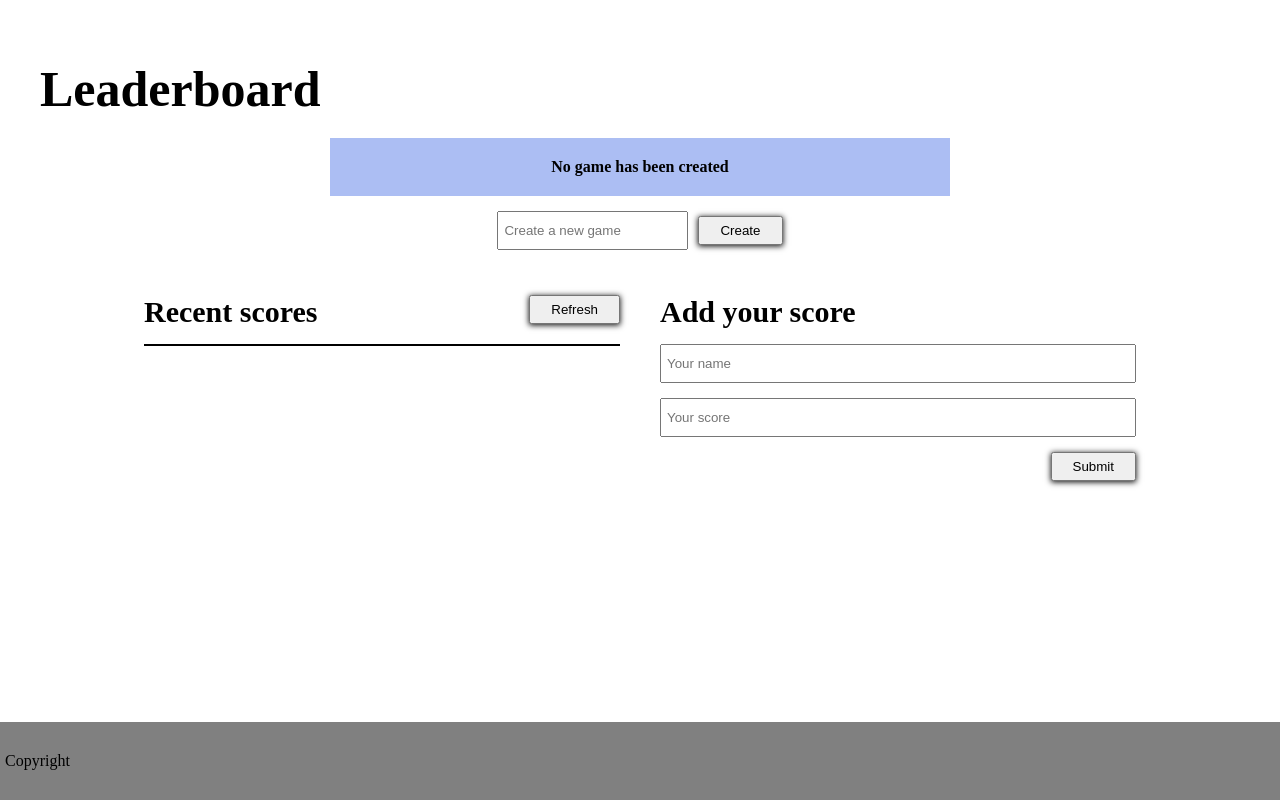
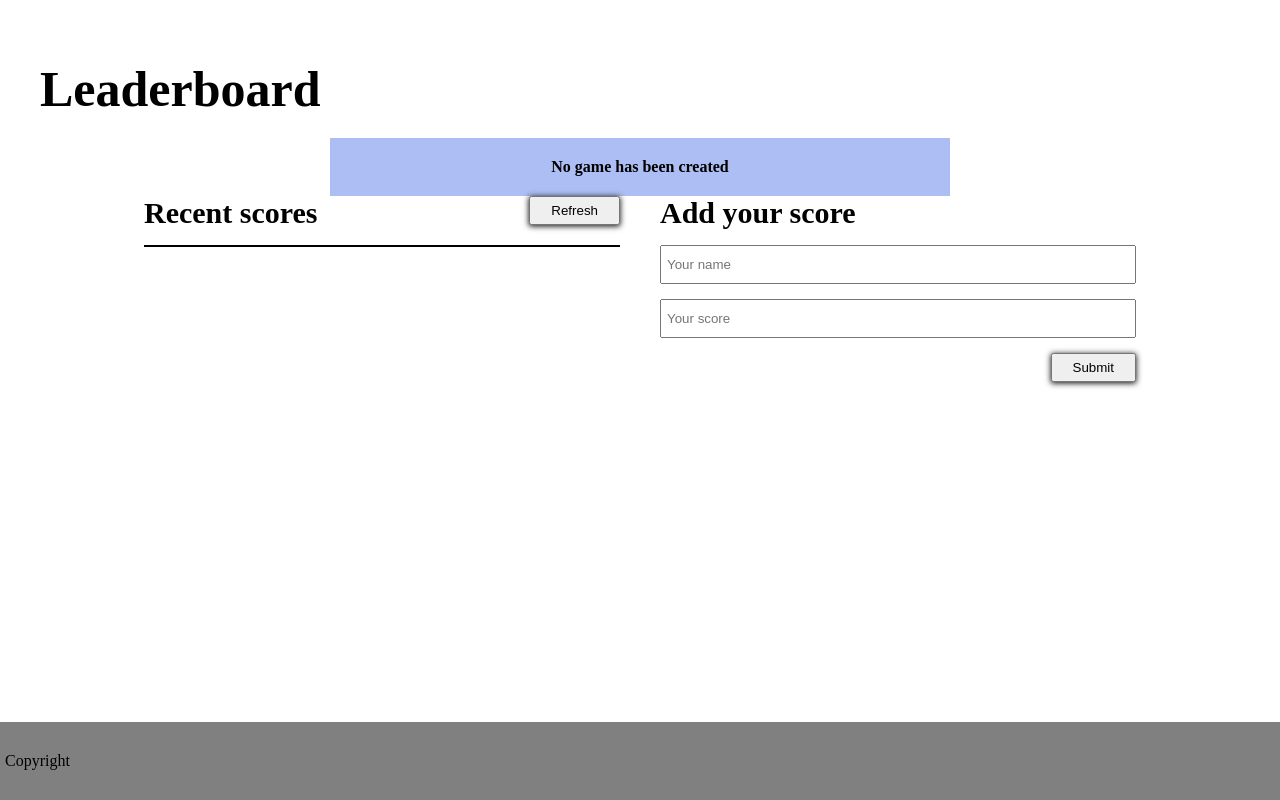
Before and after one commit to wuyepabdul/leader-board, a website built with webpack: page src/index.html in a window 1280 px wide. Built offline with nearby package versions, Linux system fonts and the light colour scheme.

Commit message:
Reset to default state

```diff
--- a/src/index.html
+++ b/src/index.html
@@ -14,23 +14,6 @@
     <section class="container">
       <header class="header">Leaderboard</header>
       <div class="alert invisible"></div>
-      <div>
-        <form class="d-flex create-game">
-          <div class="input-group">
-            <input
-              type="text"
-              name="game"
-              id="game"
-              class="input-field"
-              placeholder="Create a new game"
-            />
-          </div>
-
-          <div>
-            <button type="submit" id="new-game-btn" class="btn">Create</button>
-          </div>
-        </form>
-      </div>
       <article class="card d-flex">
         <div class="scores-container">
           <div class="scores-heading d-flex">
@@ -41,7 +24,10 @@
               </button>
             </div>
           </div>
-          <ul id="scoreboard-container" class="scoreboard-container scores-board"></ul>
+          <ul
+            id="scoreboard-container"
+            class="scoreboard-container scores-board"
+          ></ul>
         </div>
         <div class="form-section">
           <h2>Add your score</h2>
--- a/src/style.css
+++ b/src/style.css
@@ -46,16 +46,6 @@ li:nth-child(even) {
 .container {
   padding: 20px;
   margin-bottom: 80px;
-}
-
-.create-game {
-  justify-content: center;
-  align-items: center;
-  margin-bottom: 30px;
-}
-
-.create-game .btn {
-  margin-left: 10px;
 }
 
 .header {
```
